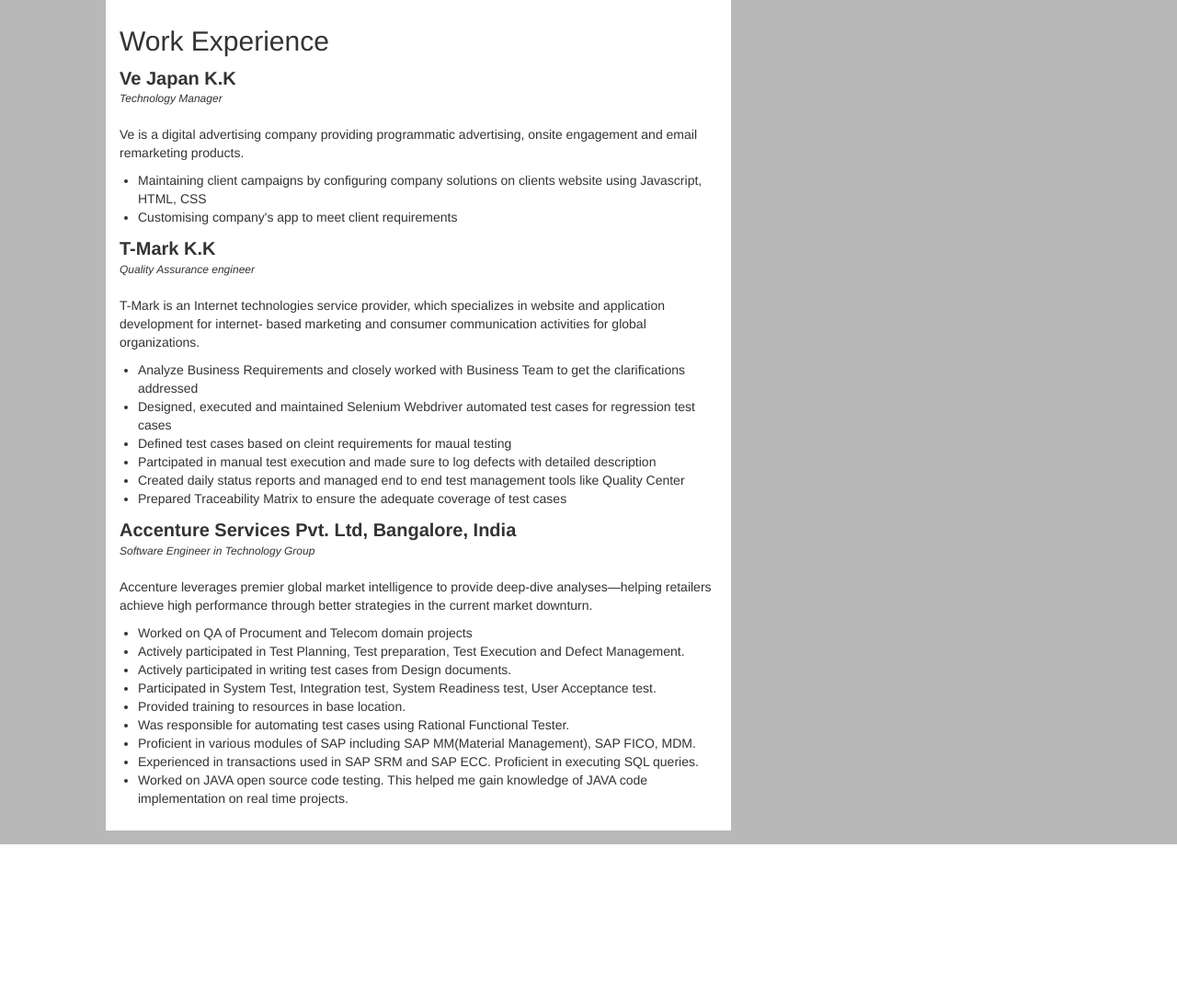
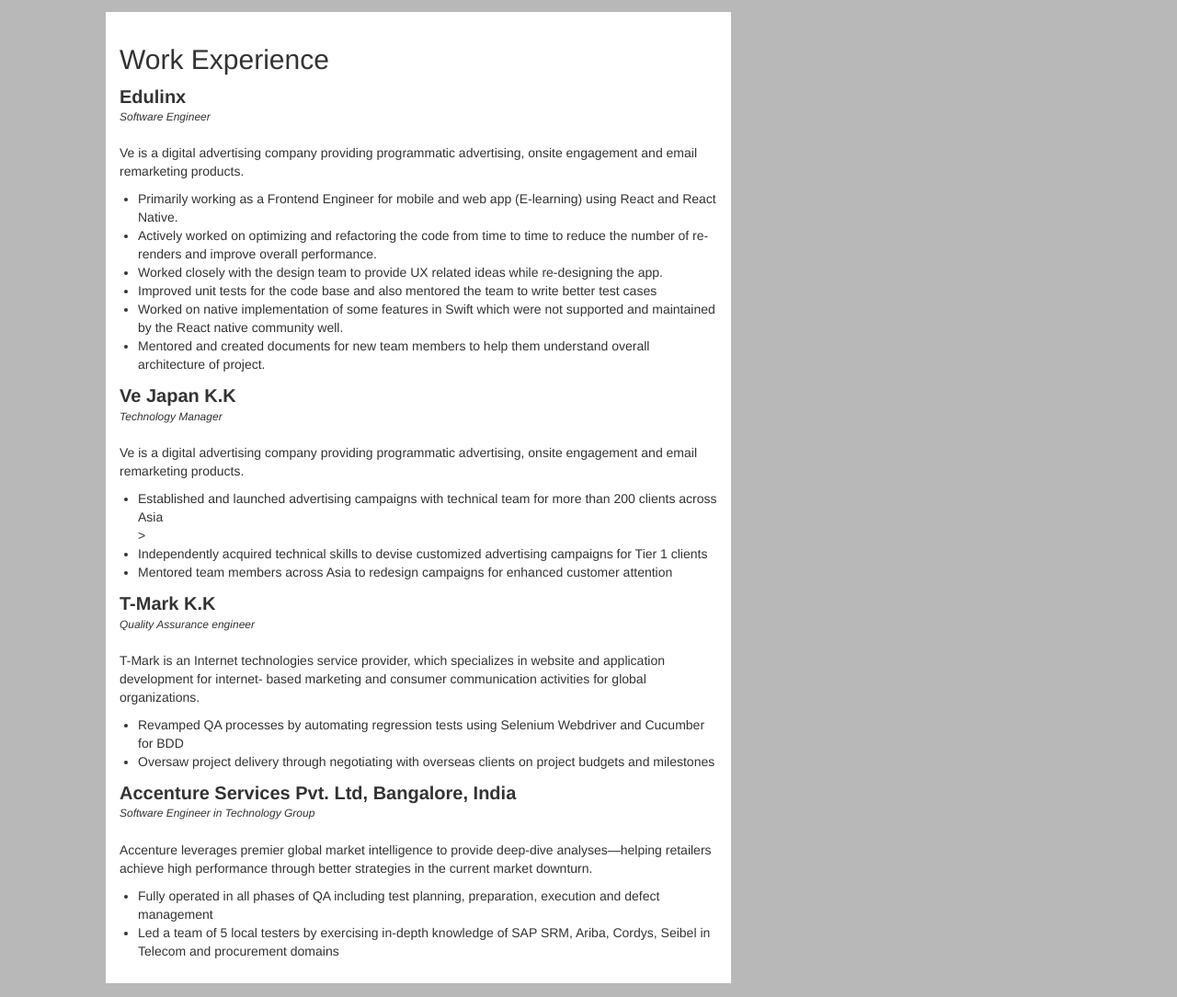
Before and after one commit to Sjain020188/Sjain020188.github.io, a plain HTML site: page index.html in a window 1280 px wide. Shown: the part 1540-2624 px from the top of the page at 92% size. Before the commit the page ends 2458 px from the top, so only its background shows below. Drawn offline with nearby package versions, Linux system fonts and the light colour scheme.

Commit message:
update resume

```diff
--- a/index.html
+++ b/index.html
@@ -1,12 +1,19 @@
 <!DOCTYPE html>
-<!--[if lt IE 7]>      <html class="no-js lt-ie9 lt-ie8 lt-ie7"> <![endif]-->
-<!--[if IE 7]>         <html class="no-js lt-ie9 lt-ie8"> <![endif]-->
-<!--[if IE 8]>         <html class="no-js lt-ie9"> <![endif]-->
-<!--[if gt IE 8]><!--> <html class="no-js"> <!--<![endif]-->
+<!--[if lt IE 7]>
+<html class="no-js lt-ie9 lt-ie8 lt-ie7">
+   <![endif]-->
+   <!--[if IE 7]>
+   <html class="no-js lt-ie9 lt-ie8">
+      <![endif]-->
+      <!--[if IE 8]>
+      <html class="no-js lt-ie9">
+         <![endif]-->
+         <!--[if gt IE 8]><!-->
+         <html class="no-js">
+            <!--<![endif]-->
             <head>
                <meta charset="utf-8">
                <meta http-equiv="X-UA-Compatible" content="IE=edge">
-        <meta name="format-detection" content="telephone=yes">
                <title>About Me</title>
                <meta name="description" content="">
                <meta name="viewport" content="width=device-width, initial-scale=1">
@@ -23,7 +30,6 @@
                <header>
                   <div class="container">
                      <div class = "row jumbotron">
-
                         <div class="col-sm-4">
                            <img src="profile.jpg" class="profile_pic">
                         </div>
@@ -35,7 +41,6 @@
                                  <a href="https://www.linkedin.com/in/shruti-jain020188" target="_blank">
                                  <i class="fa fa-linkedin" style="font-size:36px"></i>
                                  </a>
-
                               </li>
                               <li>
                                  <a href="https://github.com/Sjain020188" target="_blank">
@@ -44,28 +49,24 @@
                               </li>
                            </ul>
                         </div>
-
                      </div>
                   </div>
                </header>
-
                <div class="details">
                   <div class = container>
-
                      <div class="col-sm-8">
                         <div class="section-inner">
                            <h2 class="heading">About Me</h2>
                            <div class="content">
                               <p>
-                        Hi! I am Shruti. I am originally from India currently living in Japan from past 6 years.
-                        I am a software engineer professional with experience considerable experience in manual and automation QA.
-                        I also have some working experience with HTML, CSS and Javascript.
-                        I love programming so I decided to learn full stack development and pursue my career as a developer.
-
+                                 Hi! I am Shruti. I am originally from India currently living in Japan from past 9 years.
+                                 Software Engineer with 3 years of experience as Frontend Developer and passion for creating meaningful and easy to use products for users.
+                                 I am a firm believer that communication is very important to be a successful developer.
+                                 I also have considerable experience as a QA Engineer which also helps me understand how QA team works and how write clean testable code.
                               </p>
-                  </div><!--//content-->
                            </div>
-
+                           <!--//content-->
+                        </div>
                         <div class="section-inner">
                            <h2 class="heading">Projects</h2>
                            <h4>These projects I did as a part of my self learning JS so they are not perfect.</h4>
@@ -99,67 +100,79 @@
                                  </div>
                                  <div class="col-sm-8 project-desc">
                                     Simple calculator that can do Arithmetic calculations.<a href="https://sjain020188.github.io/Calculator/index.html">Try it</a>
-
                                  </div>
                               </div>
-                  </div><!--//content-->
                            </div>
-
+                           <!--//content-->
+                        </div>
                         <div class="section-inner">
                            <h2 class="heading">Work Experience</h2>
                            <div class="content">
                               <ul>
-                      <li><div class="company_name">Ve Japan K.K</div><div class="designation">Technology Manager</div><div class="jd"><p>Ve is a digital advertising company providing programmatic
+                                 <li>
+                                    <div class="company_name">Edulinx</div>
+                                    <div class="designation">Software Engineer</div>
+                                    <div class="jd">
+                                       <p>Ve is a digital advertising company providing programmatic
                                           advertising, onsite engagement and email remarketing products.
                                        <ul>
-                          <li>Maintaining client campaigns by configuring company
-                          solutions on clients website using Javascript, HTML, CSS</li>
-                          <li>Customising company's app to meet client requirements</li>
-                        </ul></p></div></li>
-                        <li><div class="company_name">T-Mark K.K</div><div class="designation">Quality Assurance engineer</div><div class="jd"><p>T-Mark is an Internet technologies service provider, which
+                                          <li>Primarily working as a Frontend Engineer for mobile and web app (E-learning) using React and React Native.</li>
+                                          <li>Actively worked on optimizing and refactoring the code from time to time to reduce the number of re-renders and improve overall performance.</li>
+                                          <li>Worked closely with the design team to provide UX related ideas while re-designing the app.</li>
+                                          <li>Improved unit tests for the code base and also mentored the team to write better test cases</li>
+                                          <li>Worked on native implementation of some features in Swift which were not supported and maintained by the React native community well.</li>
+                                          <li>Mentored and created documents for new team members to help them understand overall architecture of project.</li>
+                                       </ul>
+                                       </p>
+                                    </div>
+                                 </li>
+                                 <li>
+                                    <div class="company_name">Ve Japan K.K</div>
+                                    <div class="designation">Technology Manager</div>
+                                    <div class="jd">
+                                       <p>Ve is a digital advertising company providing programmatic
+                                          advertising, onsite engagement and email remarketing products.
+                                       <ul>
+                                          <li>Established and launched advertising campaigns with technical team for more than 200 clients across Asia</li>
+                                          >
+                                          <li>Independently acquired technical skills to devise customized advertising campaigns for Tier 1 clients</li>
+                                          <li>Mentored team members across Asia to redesign campaigns for enhanced customer attention</li>
+                                       </ul>
+                                       </p>
+                                    </div>
+                                 </li>
+                                 <li>
+                                    <div class="company_name">T-Mark K.K</div>
+                                    <div class="designation">Quality Assurance engineer</div>
+                                    <div class="jd">
+                                       <p>T-Mark is an Internet technologies service provider, which
                                           specializes in website and application development for internet-
                                           based marketing and consumer communication activities for
                                           global organizations.
                                        <ul>
-                                <li>Analyze Business Requirements and closely worked with
-                                Business Team to get the clarifications addressed</li>
-                                <li>Designed, executed and maintained Selenium Webdriver
-                                automated test cases for regression test cases</li>
-                                <li>Defined test cases based on cleint requirements for maual
-                                testing</li>
-                                <li>Partcipated in manual test execution and made sure to log
-                                defects with detailed description</li>
-                                <li>Created daily status reports and managed end to end test
-                                management tools like Quality Center</li>
-                                <li>Prepared Traceability Matrix to ensure the adequate
-                                coverage of test cases</li>
-                          </ul></p></div></li>
-                          <li><div class="company_name">Accenture Services Pvt. Ltd, Bangalore, India</div><div class="designation">Software Engineer in Technology Group</div><div class="jd"><p>Accenture leverages premier global market intelligence to provide
+                                          <li>Revamped QA processes by automating regression tests using Selenium Webdriver and Cucumber for BDD</li>
+                                          <li>Oversaw project delivery through negotiating with overseas clients on project budgets and milestones</li>
+                                       </ul>
+                                       </p>
+                                    </div>
+                                 </li>
+                                 <li>
+                                    <div class="company_name">Accenture Services Pvt. Ltd, Bangalore, India</div>
+                                    <div class="designation">Software Engineer in Technology Group</div>
+                                    <div class="jd">
+                                       <p>Accenture leverages premier global market intelligence to provide
                                           deep-dive analyses—helping retailers achieve high performance
                                           through better strategies in the current market downturn.
                                        <ul>
-                                  <li>Worked on QA of Procument and Telecom domain
-                                  projects</li>
-                                  <li>Actively participated in Test Planning, Test preparation,
-                                  Test Execution and Defect Management.</li>
-                                  <li>Actively participated in writing test cases from Design
-                                  documents.</li>
-                                  <li>Participated in System Test, Integration test, System
-                                  Readiness test, User Acceptance test.</li>
-                                  <li>Provided training to resources in base location.</li>
-                                  <li>Was responsible for automating test cases using Rational
-                                  Functional Tester.</li>
-                                  <li>Proficient in various modules of SAP including SAP
-                                  MM(Material Management), SAP FICO, MDM.</li>
-                                  <li>Experienced in transactions used in SAP SRM
-                                  and SAP ECC. Proficient in executing SQL
-                                  queries.</li>
-                                  <li> Worked on JAVA open source code testing. This
-                                  helped me gain knowledge of JAVA code
-                                  implementation on real time projects.</li>
-                            </ul></p></div></li>
+                                          <li>Fully operated in all phases of QA including test planning, preparation, execution and defect management</li>
+                                          <li>Led a team of 5 local testers by exercising in-depth knowledge of SAP SRM, Ariba, Cordys, Seibel in Telecom and procurement domains</li>
                                        </ul>
-                  </div><!--//content-->
+                                       </p>
+                                    </div>
+                                 </li>
+                              </ul>
+                           </div>
+                           <!--//content-->
                         </div>
                      </div>
                      <div class="col-sm-4">
@@ -171,12 +184,12 @@
                                     <span class="glyphicon glyphicon-envelope"></span><a href="mailto:shrutiitengg@gmail.com">shrutiitengg@gmail.com</a>
                                  </li>
                                  <li>
-                          <span class="glyphicon glyphicon-phone"></span><a href="tel:0311111111">0311111111</a>
+                                    <span class="glyphicon glyphicon-phone"></span><a href="tel:08030890875">08030890875</a>
                                  </li>
                               </ul>
-                  </div><!--//content-->
                            </div>
-
+                           <!--//content-->
+                        </div>
                         <div class="section-inner">
                            <h2 class="heading">Education</h2>
                            <div class="content">
@@ -185,11 +198,10 @@
                                     <div class="university"><i class="fa fa-graduation-cap"></i>Graduation, Information Technology</div>
                                     <div class="city">2005-2009,MLVTEC(India)</div>
                                  </li>
-
                               </ul>
-                </div><!--//content-->
                            </div>
-
+                           <!--//content-->
+                        </div>
                         <div class="section-inner">
                            <h2 class="heading">Skills</h2>
                            <div class="content">
@@ -213,13 +225,44 @@
                                     </div>
                                  </li>
                                  <li>
-                          QA(Manual and Automation)
+                                    Typescript
                                     <div class="progress">
-                              <div class="progress-bar bg-success" role="progressbar" style="width: 75%" aria-valuenow="25" aria-valuemin="0" aria-valuemax="100"></div>
+                                       <div class="progress-bar bg-success" role="progressbar" style="width: 25%" aria-valuenow="25" aria-valuemin="0" aria-valuemax="100"></div>
+                                    </div>
+                                 </li>
+                                 <li>
+                                    React
+                                    <div class="progress">
+                                       <div class="progress-bar bg-success" role="progressbar" style="width: 25%" aria-valuenow="25" aria-valuemin="0" aria-valuemax="100"></div>
+                                    </div>
+                                 </li>
+                                 <li>
+                                    React Native
+                                    <div class="progress">
+                                       <div class="progress-bar bg-success" role="progressbar" style="width: 25%" aria-valuenow="25" aria-valuemin="0" aria-valuemax="100"></div>
+                                    </div>
+                                 </li>
+                                 <li>
+                                    Vue
+                                    <div class="progress">
+                                       <div class="progress-bar bg-success" role="progressbar" style="width: 25%" aria-valuenow="25" aria-valuemin="0" aria-valuemax="100"></div>
+                                    </div>
+                                 </li>
+                                 <li>
+                                    Swift
+                                    <div class="progress">
+                                       <div class="progress-bar bg-success" role="progressbar" style="width: 25%" aria-valuenow="25" aria-valuemin="0" aria-valuemax="100"></div>
+                                    </div>
+                                 </li>
+                                 <li>
+                                    GraphQL
+                                    <div class="progress">
+                                       <div class="progress-bar bg-success" role="progressbar" style="width: 25%" aria-valuenow="25" aria-valuemin="0" aria-valuemax="100"></div>
                                     </div>
                                  </li>
                               </ul>
-                  </div><!--//content-->
+                           </div>
+                           <!--//content-->
                         </div>
                         <div class="section-inner">
                            <h2 class="heading">Languages</h2>
@@ -232,15 +275,15 @@
                                     <span class="glyphicon glyphicon-star"></span>Japanese (Conversational Level)
                                  </li>
                                  <li>
-                            <span class="glyphicon glyphicon-star"></span>Hindi (NativeLevel)
+                                    <span class="glyphicon glyphicon-star"></span>Hindi (Native Level)
                                  </li>
                               </ul>
-                  </div><!--//content-->
+                           </div>
+                           <!--//content-->
                         </div>
                      </div>
                   </div>
                </div>
-
                <script src="" async defer></script>
             </body>
          </html>
```
Lines whose indentation alone changed are shown as unchanged.
